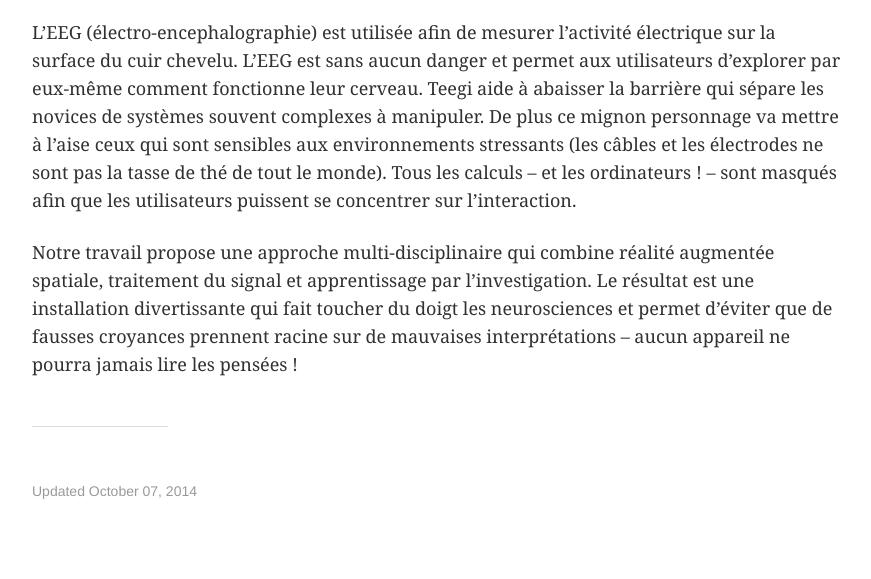
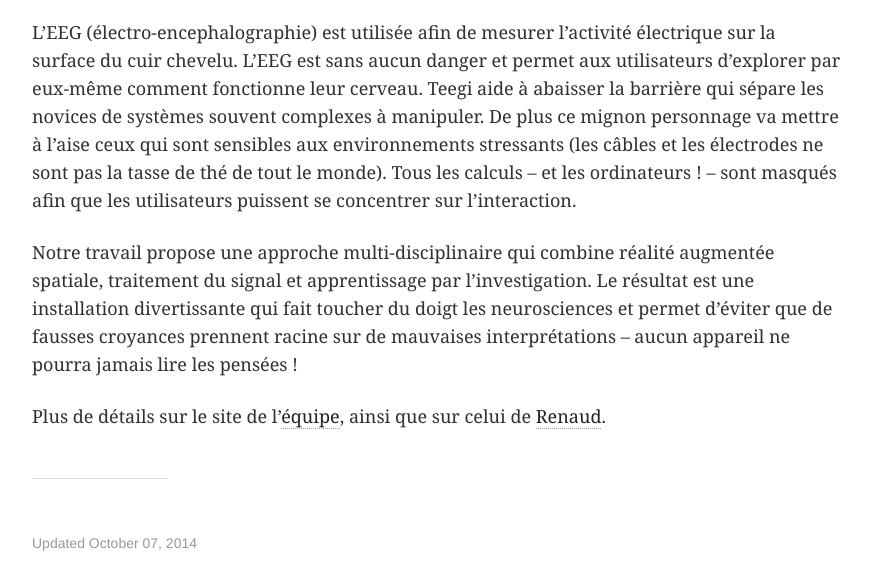
Before and after one commit to jfrey-xx/jfrey-xx.github.io, a Jekyll site: the page built from _projects_fr/teegi.md, in a window 1280 px wide. Shown: the part 883-1462 px from the top of the page, without its empty margins (64-935 px from the left). Built offline with Jekyll 4.4.1, drawn with Linux system fonts in a browser that asks for light colours; before the commit the page ends 1410 px from its top, so only the background shows below that.

Commit message:
Add other info sources for teegi.

```diff
--- a/_projects_fr/teegi.md
+++ b/_projects_fr/teegi.md
@@ -13,3 +13,5 @@ Il est alors temps de rencontrer Teegi, une marionnette qui affiche en temps ré
 L'EEG (électro-encephalographie) est utilisée afin de mesurer l'activité électrique sur la surface du cuir chevelu. L'EEG est sans aucun danger et permet aux utilisateurs d'explorer par eux-même comment fonctionne leur cerveau. Teegi aide à abaisser la barrière qui sépare les novices de systèmes souvent complexes à manipuler. De plus ce mignon personnage va mettre à l'aise ceux qui sont sensibles aux environnements stressants (les câbles et les électrodes ne sont pas la tasse de thé de tout le monde). Tous les calculs -- et les ordinateurs ! -- sont masqués afin que les utilisateurs puissent se concentrer sur l'interaction.
 
 Notre travail propose une approche multi-disciplinaire qui combine réalité augmentée spatiale, traitement du signal et apprentissage par l'investigation. Le résultat est une installation divertissante qui fait toucher du doigt les neurosciences et permet d'éviter que de fausses croyances prennent racine sur de mauvaises interprétations -- aucun appareil ne pourra jamais lire les pensées !
+
+Plus de détails sur le site de l'[équipe](https://team.inria.fr/potioc/fr/scientific-subjects/teegi-tangible-eeg-interface/), ainsi que sur celui de [Renaud](renaudgervais.github.io/teegi-tangible-eeg-interface/).
```
Also changed, not shown: _projects/teegi.md (+2 -0 lines).
